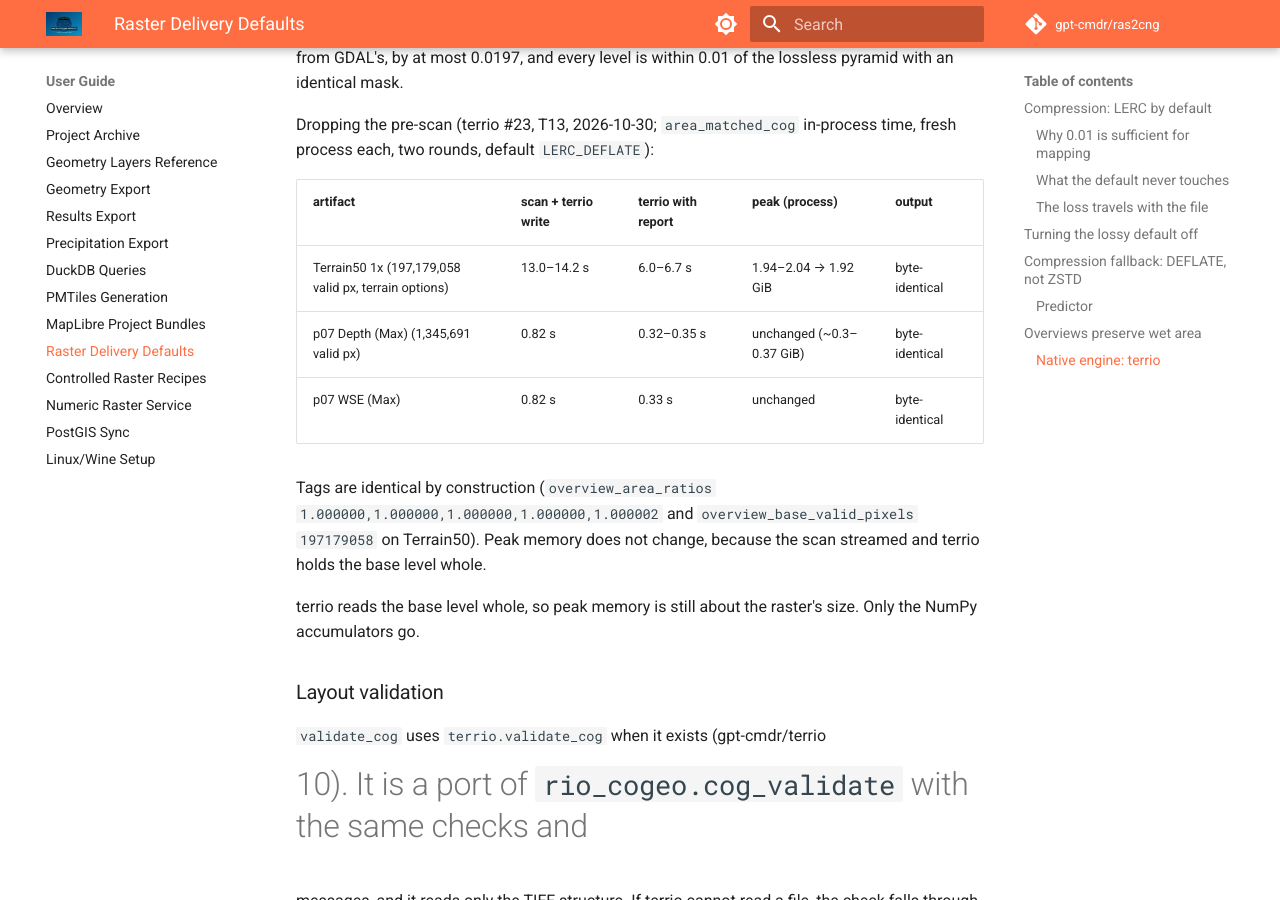
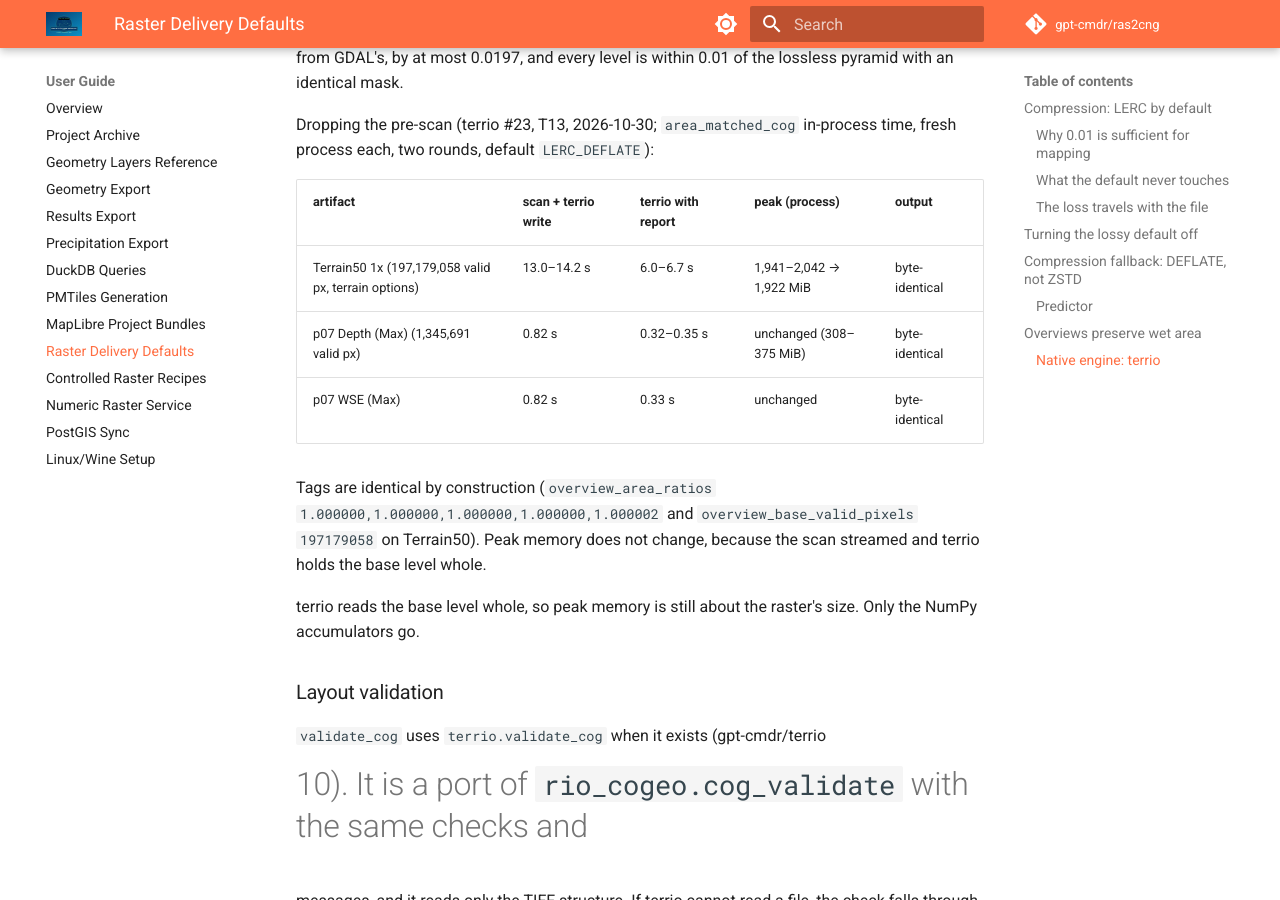
Before and after one commit to gpt-cmdr/ras2cng, an MkDocs documentation site: the page built from docs/user-guide/raster-delivery.md, in a window 1280 px wide and 900 px high, scrolled down 5174 px. Built offline with MkDocs 1.6.1 and Material for MkDocs 9.7.7, drawn with Linux system fonts in a browser that asks for light colours; comment, search, counter and statistics services are not loaded.

Commit message:
docs: state COG and derived-pass peak memory in MiB
The T13 tables and the DERIVED_MAX_INFLIGHT comment gave MiB measurements
as GiB.

Co-Authored-By: Claude Opus 5.5 <noreply@anthropic.com>

```diff
--- a/docs/user-guide/raster-delivery.md
+++ b/docs/user-guide/raster-delivery.md
@@ -229,8 +229,8 @@ in-process time, fresh process each, two rounds, default `LERC_DEFLATE`):
 
 | artifact | scan + terrio write | terrio with report | peak (process) | output |
 |---|---|---|---|---|
-| Terrain50 1x (197,179,058 valid px, terrain options) | 13.0–14.2 s | 6.0–6.7 s | 1.94–2.04 → 1.92 GiB | byte-identical |
-| p07 Depth (Max) (1,345,691 valid px) | 0.82 s | 0.32–0.35 s | unchanged (~0.3–0.37 GiB) | byte-identical |
+| Terrain50 1x (197,179,058 valid px, terrain options) | 13.0–14.2 s | 6.0–6.7 s | 1,941–2,042 → 1,922 MiB | byte-identical |
+| p07 Depth (Max) (1,345,691 valid px) | 0.82 s | 0.32–0.35 s | unchanged (308–375 MiB) | byte-identical |
 | p07 WSE (Max) | 0.82 s | 0.33 s | unchanged | byte-identical |
 
 Tags are identical by construction (`overview_area_ratios`
```
Also changed, not shown: 1 other file.
